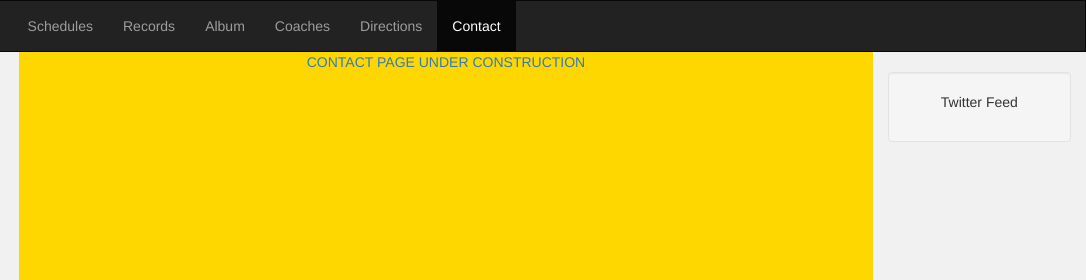
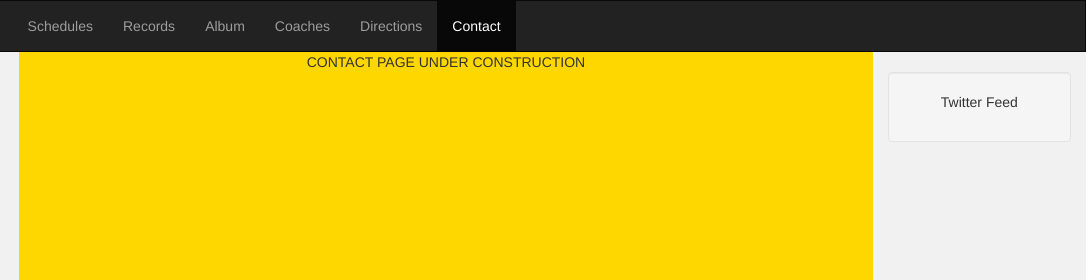
Before and after one commit to mdbaker1/CaseStudy, a plain HTML site: page contact.html in a window 1280 px wide. Shown: the top 280 px of the page, 194-1280 px from the left. Drawn offline with nearby package versions, Linux system fonts and the light colour scheme.

```diff
--- a/contact.html
+++ b/contact.html
@@ -42,7 +42,7 @@
             <p><a href="#"></a>Game 3</p>
         </div>
         <div class="col-sm-8">
-		  <a href="http://www.mikesportal.net/greatrace">CONTACT PAGE UNDER CONSTRUCTION</a>
+		  CONTACT PAGE UNDER CONSTRUCTION
 		</div>
         <div class="col-sm-2 sidenav">
             <div class="well">
```
